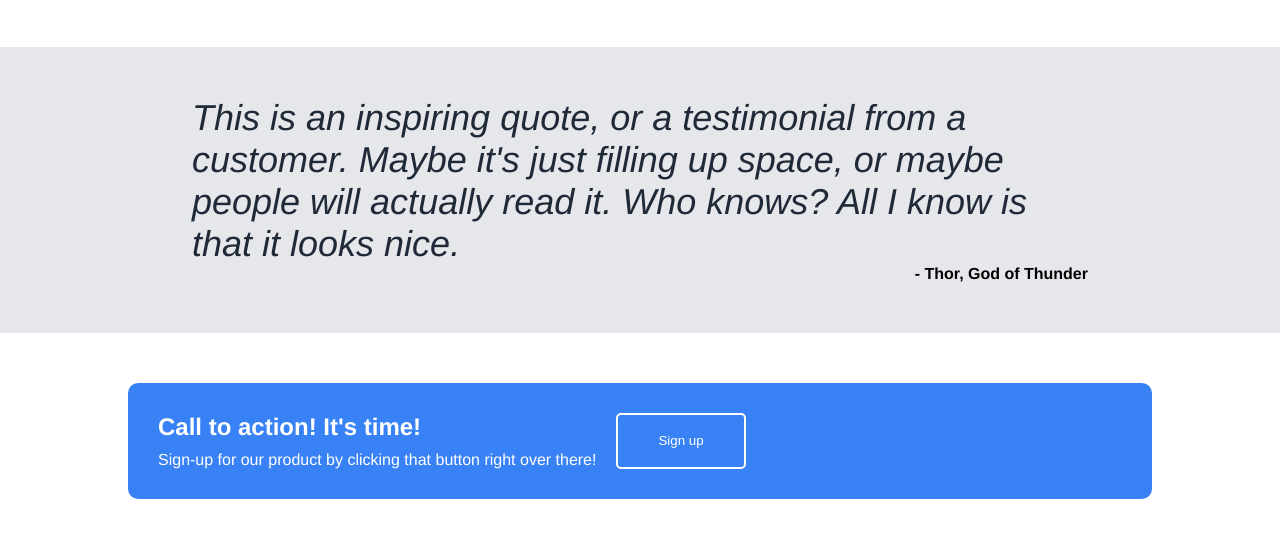
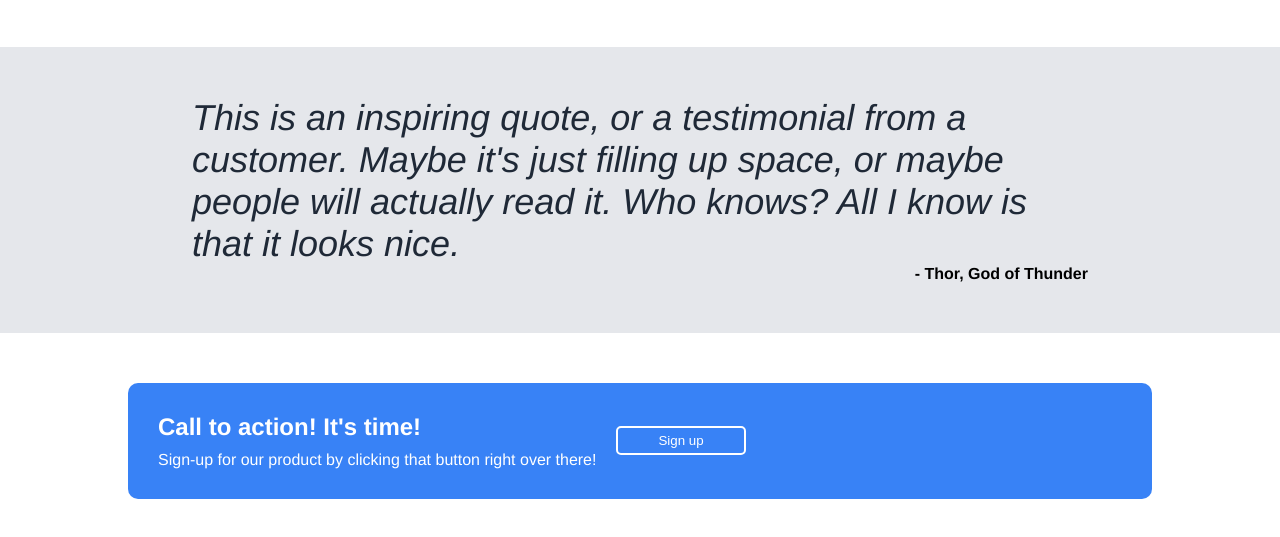
Before and after one commit to jazzatkin/foundations-landing, a plain HTML site: page index.html in a window 1280 px wide. Shown: the part 687-1224 px from the top of the page. Drawn offline with Linux system fonts and the light colour scheme.

Commit message:
fixed float on footer

```diff
--- a/style.css
+++ b/style.css
@@ -133,4 +133,6 @@ footer{
     border: 2px solid #FFFFFF;
     border-radius: 5px;
     padding: 5px 40px;
+    flex-grow: 0;
+    align-self: center;
     }
```
